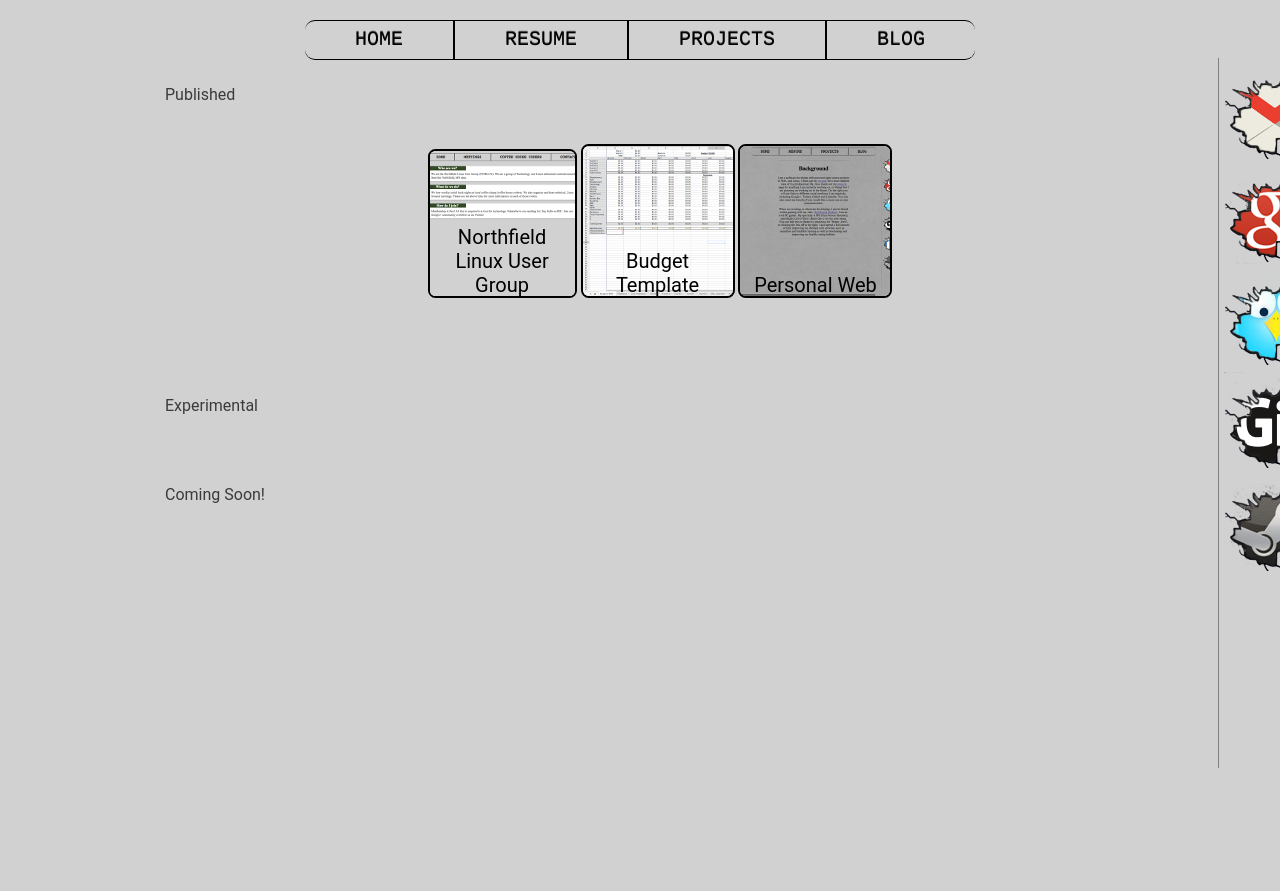
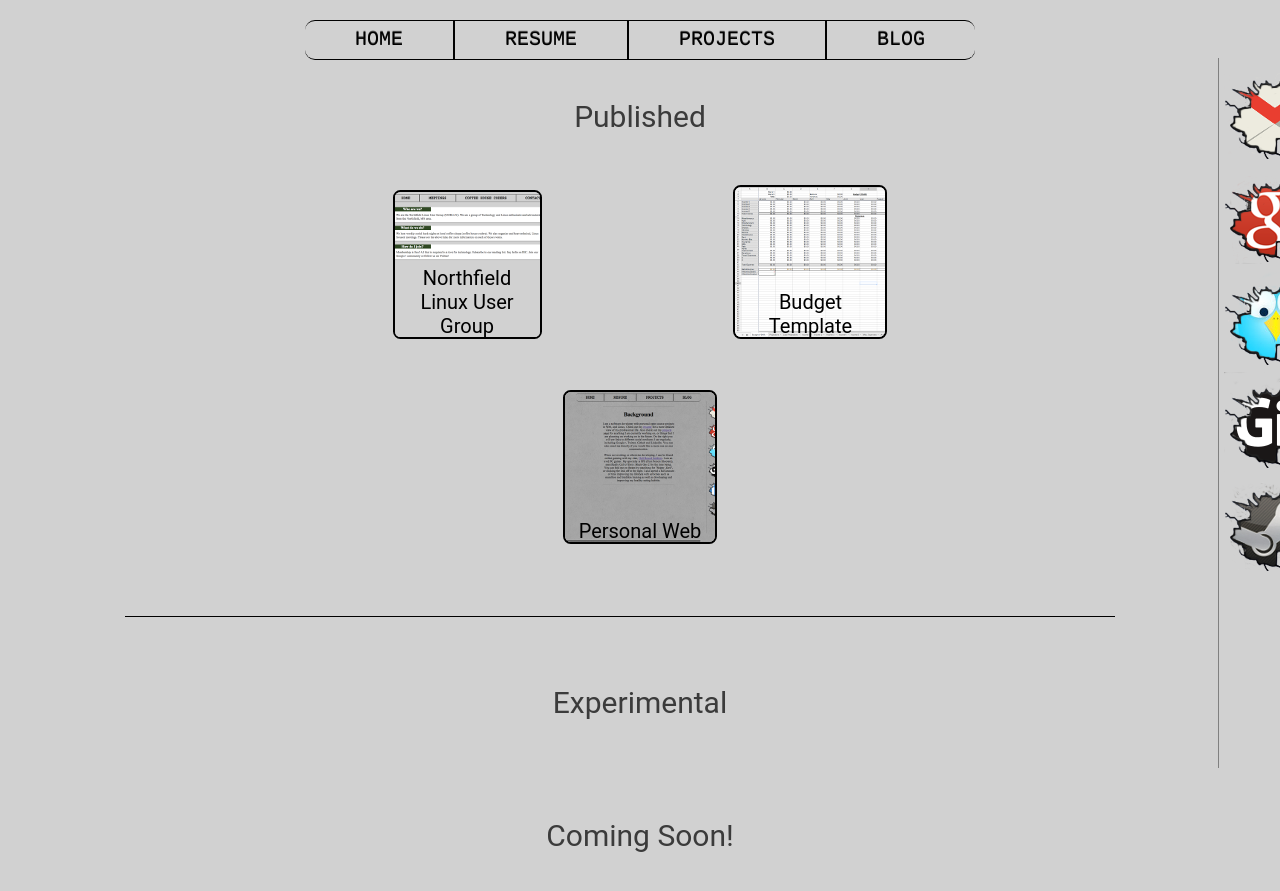
Before and after one commit to mathomastech/mathomastech.github.io, a Jekyll site: the page built from Projects/index.html, in a window 1280 px wide. Shown: the top 891 px of the page. Built offline with Jekyll 4.4.1, drawn with Linux system fonts in a browser that asks for light colours.

Commit message:
Improved formatting of projects page.

```diff
--- a/css/StyleSheetMain.css
+++ b/css/StyleSheetMain.css
@@ -240,17 +240,22 @@ header{
 }
 
 /************  Project Formatting ***********/
+.projectCategory{
+	text-align: center;
+	font-size: 30px;
+}
 .projectLanding{
 	padding: 5px;
 	text-align: center;
-	margin: 2% 20%;
+	margin-left: -40px;
+	border-bottom: 1px solid black;
 }
 
 .projectList li{
 	list-style: none;
 	display: inline-block;
-	padding: 0;
-	margin: 0;
+	padding: 0px;
+	margin: 0% 10% 5% 10%;
 }
 
 .projectThumb{
```
